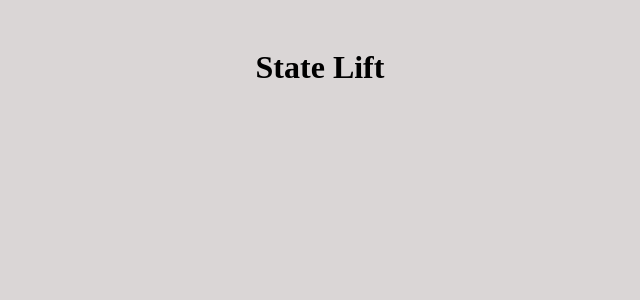
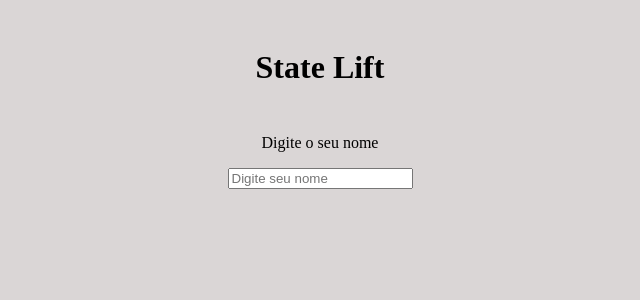
Before and after one commit to RusthenRonald/Projeto-React, a React (Create React App) app in the folder meu-projeto/: page / in a window 1280 px wide. Shown: the top 300 px of the page, without its empty margins (320-960 px from the left). Built offline with nearby package versions, Linux system fonts and the light colour scheme.

Commit message:
importando useState

```diff
--- a/meu-projeto/src/App.js
+++ b/meu-projeto/src/App.js
@@ -1,6 +1,7 @@
+import {useState} from 'react'
 import logo from './logo.svg';
 import './App.css';
-
+import SeuNome from './components/SeuNome';
 function App() {
 
 
@@ -8,6 +9,7 @@ function App() {
   return (
     <div className="App">
       <h1>State Lift</h1>
+      <SeuNome/>
     </div>
   );
 }
--- a/meu-projeto/src/components/SeuNome.js
+++ b/meu-projeto/src/components/SeuNome.js
@@ -1,5 +1,8 @@
 function SeuNome(){
     return(
-
+        <div>
+            <p>Digite o seu nome</p>
+            <input type={"text"} placeholder="Digite seu nome"></input>
+        </div>
     )
-} export default SeuNomea
+} export default SeuNome
```
